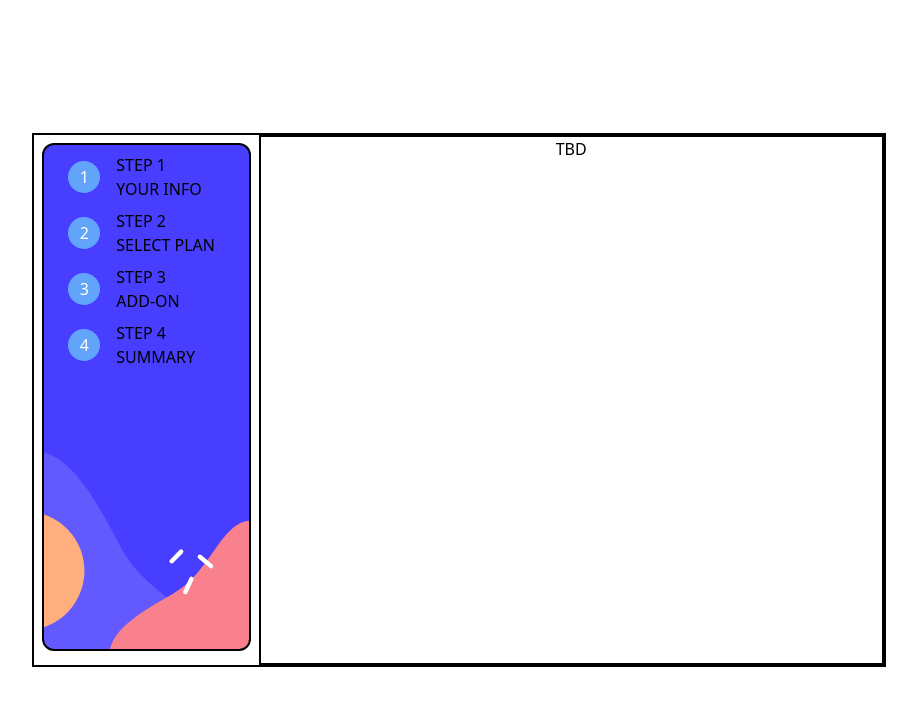
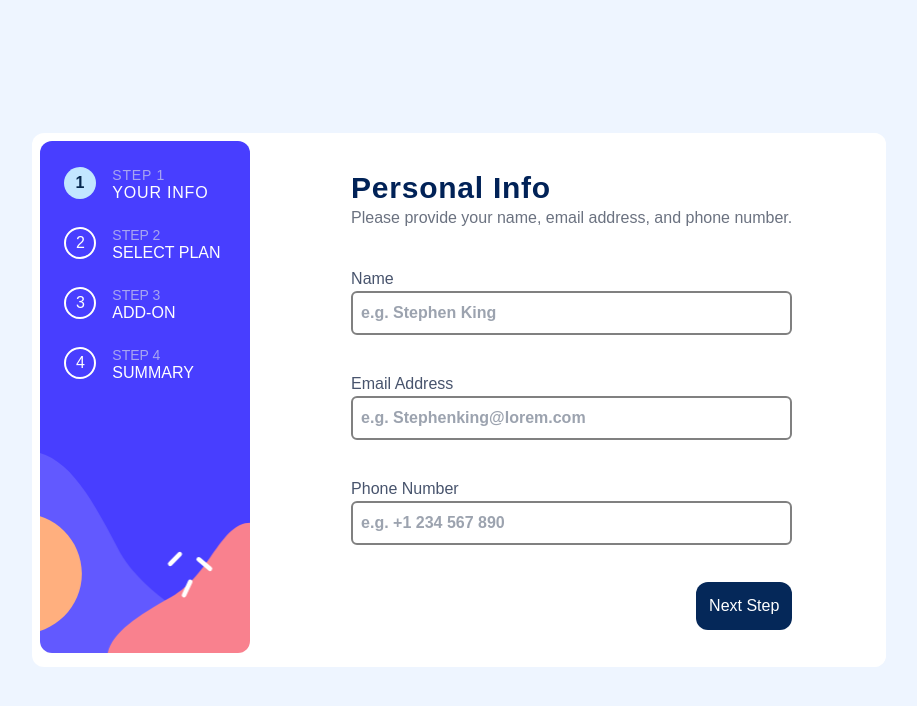
Before and after one commit to RiyazSyed8790/multiformvalidation, a React (Create React App) app: page / in a window 1280 px wide. Shown: the top 706 px of the page, without its empty margins (181-1098 px from the left). Built offline with nearby package versions, Linux system fonts and the light colour scheme.

Commit message:
First page done without states

```diff
--- a/src/App.js
+++ b/src/App.js
@@ -2,45 +2,67 @@ import './App.css';
 
 function App() {
   return (
-    <main className="App w-screen h-screen flex justify-center md:items-center">
-      <section className='bord flex justify-center items-end md:items-start flex-wrap md:flex-nowrap md:w-2/3 w-full h-full md:h-2/3'>
-        <nav className=' mob md:desk w-full md:w-1/4  h-1/3 md:h-[96%] flex justify-center items-start md:justify-start bord md:rounded-xl md:my-2 py-12 md:py-0 md:mx-2 absolute top-0 md:static   '>
-          <ul className=' flex md:block list-none md:child:my-2 md:child:mx-6 child:mx-2'>
-            <li className=' flex items-center'>
-              <button className=' w-8 h-8 bg-blue-400 text-white rounded-2xl'>1</button>
-              <div className=' hidden md:block text-left ml-4'>
-                <h3>STEP 1</h3>
-                <h2>YOUR INFO</h2>
+    <main className="App bg-[#EEF5FF] ubu w-screen h-screen flex justify-center md:items-center">
+      <section className=' bg-[#EEF5FF] md:bg-white rounded-xl flex justify-center items-end md:items-start flex-wrap md:flex-nowrap md:w-2/3 w-full h-full md:h-2/3'>
+        <nav className=' mob md:desk w-full md:w-1/4  h-1/3 md:h-[96%] flex justify-center items-start md:justify-start  md:rounded-xl md:my-2 py-12 md:py-0 md:mx-2 absolute top-0 md:static   '>
+          <ul className=' flex md:block list-none md:child:my-6 md:child:mx-6 child:mx-2'>
+            <li className=' flex items-center tracking-wider'>
+              <button className='  w-8 h-8  bg-[#C2E6FF] text-[#05274D] font-semibold rounded-2xl'>1</button>
+              <div className='  hidden  md:block text-left ml-4'>
+                <h3 className=' text-sm   text-[#a7a5f1]'>STEP 1</h3>
+                <h2 className=' text-base leading-4  text-white'>YOUR INFO</h2>
               </div>
             </li>
 
             <li className=' flex items-center'>
-              <button className=' w-8 h-8 bg-blue-400 text-white rounded-2xl'>2</button>
-              <div className=' hidden md:block text-left ml-4'>
-                <h3>STEP 2</h3>
-                <h2>SELECT PLAN</h2>
+              <button className=' whiteBord w-8 h-8 bg-transparent text-white rounded-2xl'>2</button>
+              <div className='  hidden md:block text-left ml-4'>
+                <h3 className=' text-sm   text-[#a7a5f1]'>STEP 2</h3>
+                <h2 className=' text-base leading-4  text-white'>SELECT PLAN</h2>
               </div>
             </li>
 
             <li className=' flex items-center'>
-              <button className=' w-8 h-8 bg-blue-400 text-white rounded-2xl'>3</button>
-              <div className=' hidden md:block text-left ml-4'>
-                <h3>STEP 3</h3>
-                <h2>ADD-ON</h2>
+              <button className=' whiteBord w-8 h-8 bg-transparent text-white rounded-2xl'>3</button>
+              <div className='  hidden md:block text-left ml-4'>
+                <h3 className=' text-sm   text-[#a7a5f1]'>STEP 3</h3>
+                <h2 className=' text-base leading-4  text-white'>ADD-ON</h2>
               </div>
             </li>
 
             <li className=' flex items-center'>
-              <button className=' w-8 h-8 bg-blue-400 text-white rounded-2xl'>4</button>
-              <div className=' hidden md:block text-left ml-4'>
-                <h3>STEP 4</h3>
-                <h2>SUMMARY</h2>
+              <button className=' whiteBord w-8 h-8 bg-transparent text-white rounded-2xl'>4</button>
+              <div className='  hidden md:block text-left ml-4'>
+                <h3 className=' text-sm   text-[#a7a5f1]'>STEP 4</h3>
+                <h2 className=' text-base leading-4  text-white'>SUMMARY</h2>
               </div>
             </li>
           </ul>
         </nav>
-        <section className=' bord  info w-3/4 h-4/5 md:h-full z-10 bg-white'>
-          <h2>TBD</h2>
+        <section className='rounded-xl px-2 py-2 md:px-0 md:py-0 flex justify-center text-left info w-3/4 h-4/5 md:h-full z-10 bg-white'>
+          <div className='flex flex-col justify-between md:justify-evenly '>
+            <div>
+            <h2 className='tracking-wide text-[#012257] font-semibold text-3xl '>Personal Info</h2>
+            <h3 className=' text-gray-500 text-base'>Please provide your name, email address, and phone number. </h3>
+            </div>
+
+          <div>
+              <label className=' text-[#48546D]  text-base'>Name</label><br/>
+              <input className=' text-[#012257] font-semibold  outline-blue-800 grayBord w-full rounded-md px-2 py-2' type='text' placeholder='e.g. Stephen King' required />
+            </div>
+            <div>
+              <label className=' text-[#48546D]  text-base'>Email Address</label><br/>
+              <input className=' text-[#012257] font-semibold outline-blue-800 grayBord w-full rounded-md px-2 py-2' type='email' placeholder='e.g. Stephenking@lorem.com' required />
+            </div>
+            <div>
+              <label className=' text-[#48546D]  text-base'>Phone Number</label><br/>
+              <input className=' text-[#012257] font-semibold outline-blue-800 grayBord w-full rounded-md px-2 py-2' type='tel' placeholder='e.g. +1 234 567 890' required />
+            </div>
+
+            <div className=' flex justify-center md:justify-end'>
+              <button className=' text-white h-12 w-24 rounded-xl bg-[#052859]'>Next Step</button>
+            </div>
+          </div>
         </section>
       </section>
     </main>
--- a/src/index.css
+++ b/src/index.css
@@ -22,4 +22,10 @@
     background-repeat: no-repeat;
     background-size: cover;
   }
+  .whiteBord{
+    border: 2px solid white;
+  }
+  .grayBord{
+    border: 2px solid gray;
+  }
 }
```
